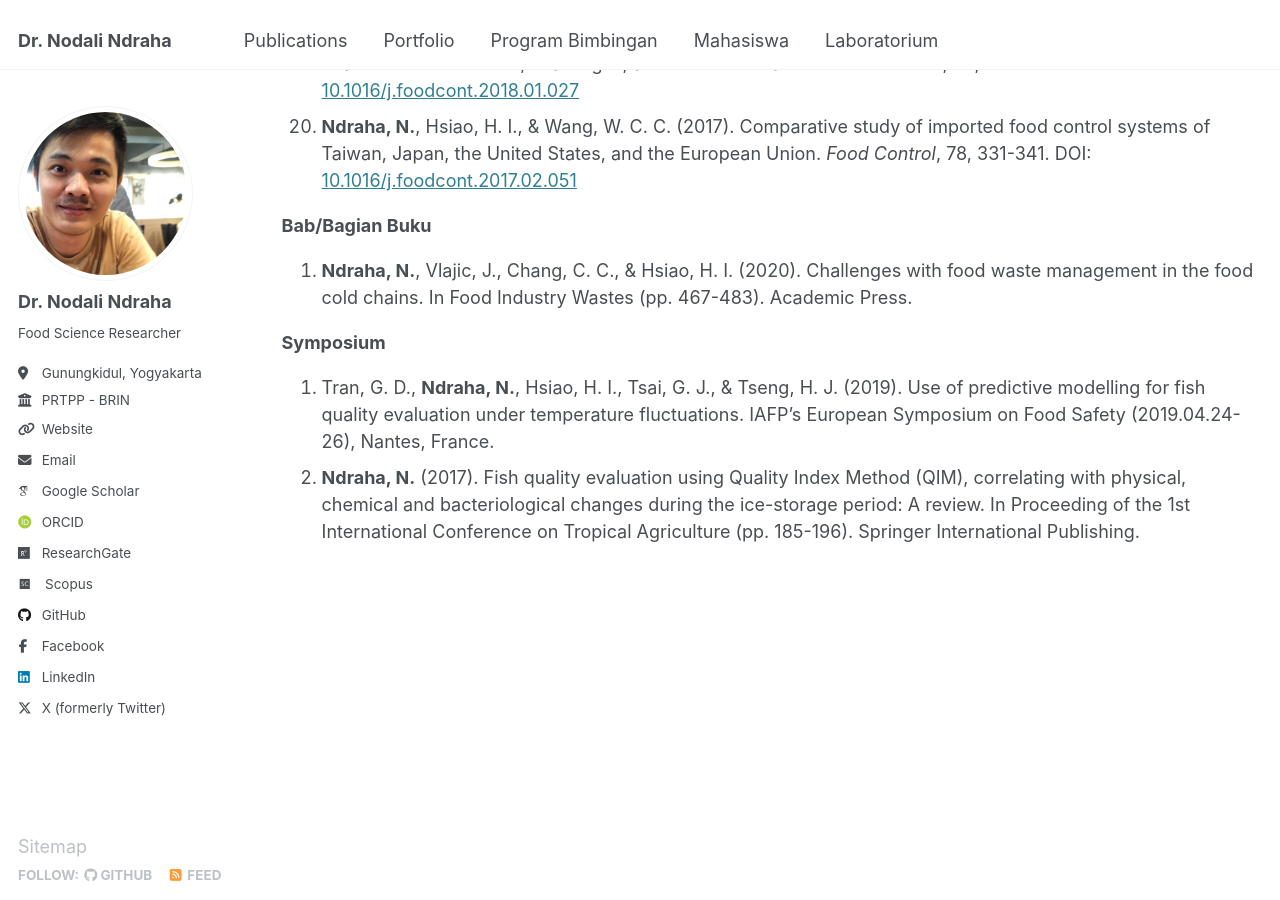
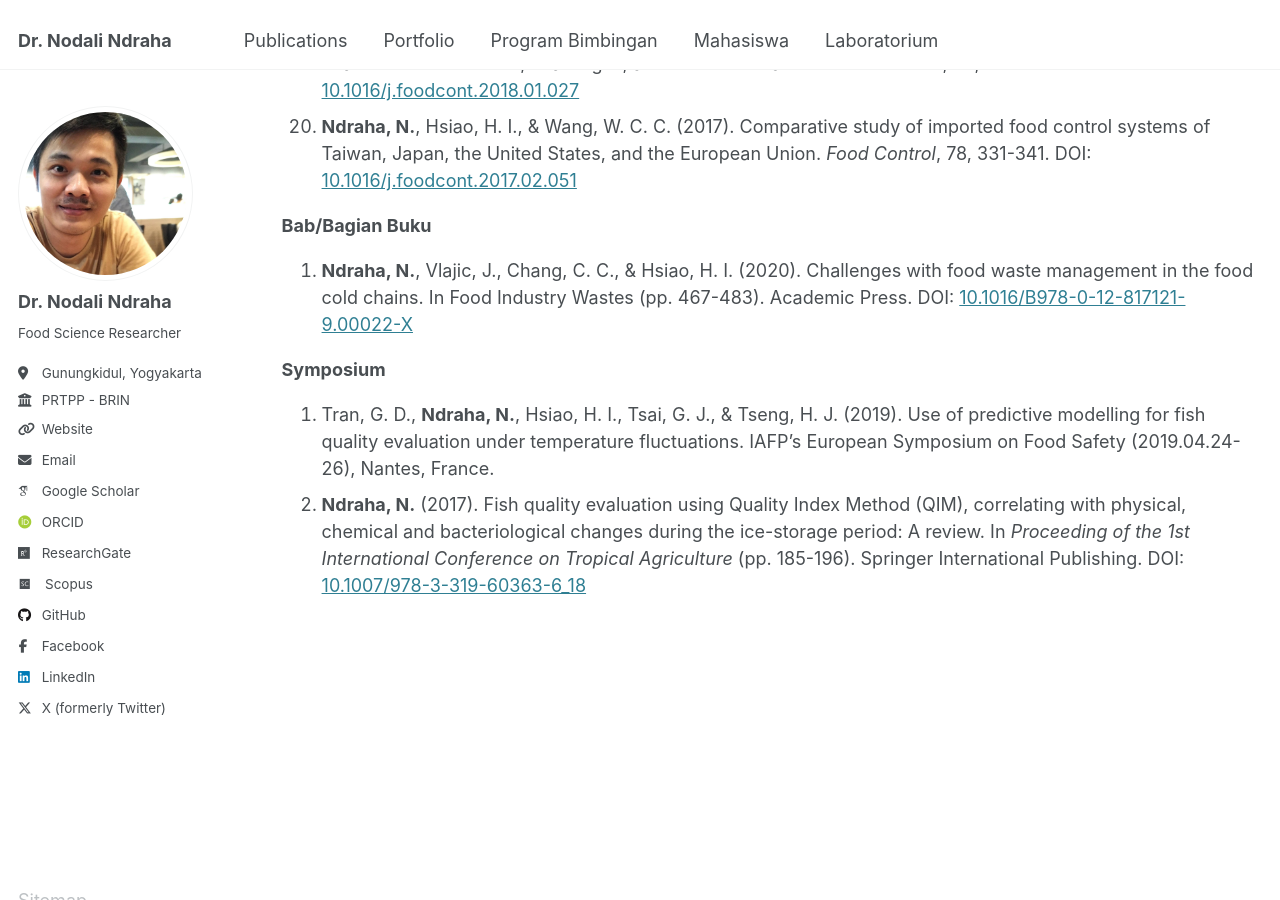
Before and after one commit to nndraha/nodali.github.io, a Jekyll site: the page built from _pages/publications.html, in a window 1280 px wide and 900 px high, scrolled down 1918 px. Built offline with Jekyll 4.4.1, drawn with Linux system fonts in a browser that asks for light colours; some web fonts are replaced.

Commit message:
Update publications.html

```diff
--- a/_pages/publications.html
+++ b/_pages/publications.html
@@ -37,13 +37,13 @@ author_profile: true
 
 <b>Bab/Bagian Buku</b>
 <ol>
-  <li><strong>Ndraha, N.</strong>, Vlajic, J., Chang, C. C., & Hsiao, H. I. (2020). Challenges with food waste management in the food cold chains. In Food Industry Wastes (pp. 467-483). Academic Press.</li>
+  <li><strong>Ndraha, N.</strong>, Vlajic, J., Chang, C. C., & Hsiao, H. I. (2020). Challenges with food waste management in the food cold chains. In Food Industry Wastes (pp. 467-483). Academic Press. DOI: <a href="https://doi.org/10.1016/B978-0-12-817121-9.00022-X">10.1016/B978-0-12-817121-9.00022-X</a></li>
 </ol>
 
 <b>Symposium</b>
 <ol>
   <li>Tran, G. D., <strong>Ndraha, N.</strong>, Hsiao, H. I., Tsai, G. J., & Tseng, H. J. (2019). Use of predictive modelling for fish quality evaluation under temperature fluctuations. IAFP’s European Symposium on Food Safety (2019.04.24-26), Nantes, France.</li>
-  <li><strong>Ndraha, N.</strong> (2017). Fish quality evaluation using Quality Index Method (QIM), correlating with physical, chemical and bacteriological changes during the ice-storage period: A review. In Proceeding of the 1st International Conference on Tropical Agriculture (pp. 185-196). Springer International Publishing.</li>
+  <li><strong>Ndraha, N.</strong> (2017). Fish quality evaluation using Quality Index Method (QIM), correlating with physical, chemical and bacteriological changes during the ice-storage period: A review. In <i>Proceeding of the 1st International Conference on Tropical Agriculture </i>(pp. 185-196). Springer International Publishing. DOI: <a href="https://doi.org/10.1007/978-3-319-60363-6_18">10.1007/978-3-319-60363-6_18</a></li>
 </ol>
 
 {% include base_path %}
```
